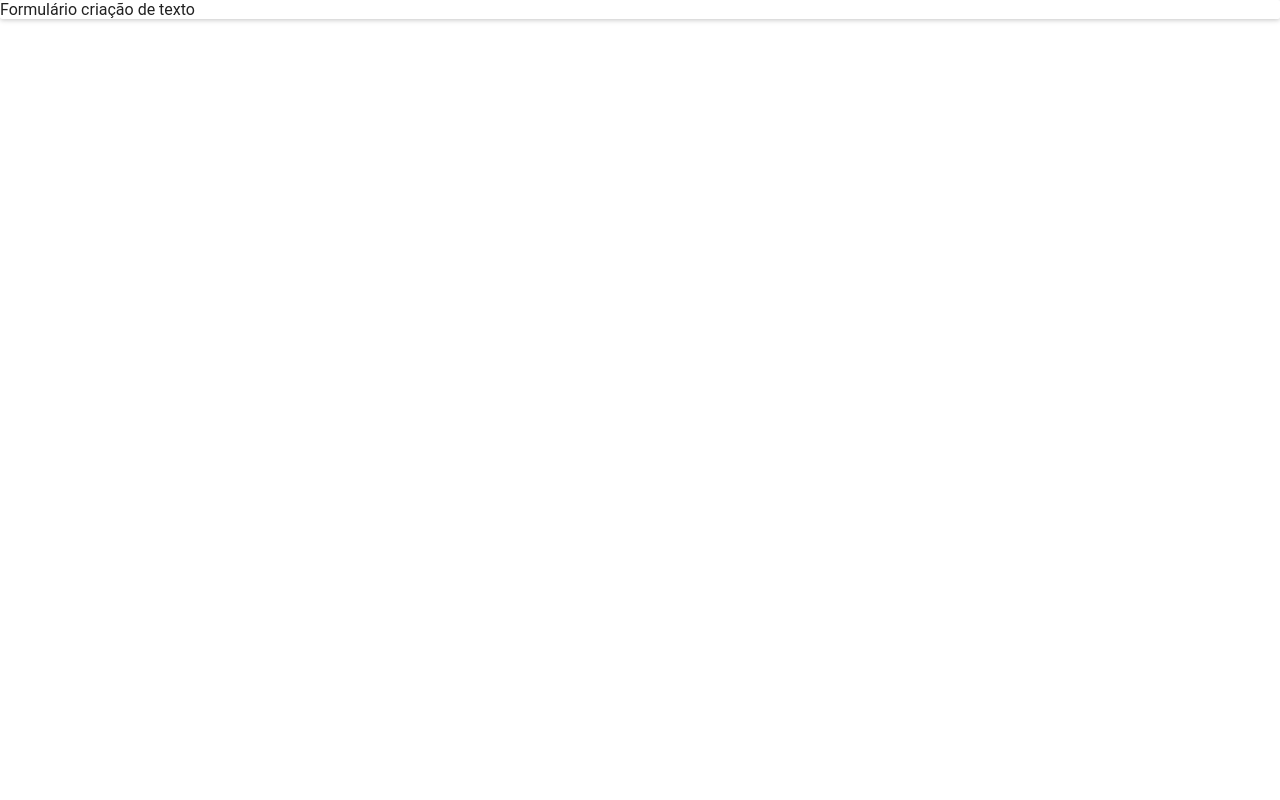
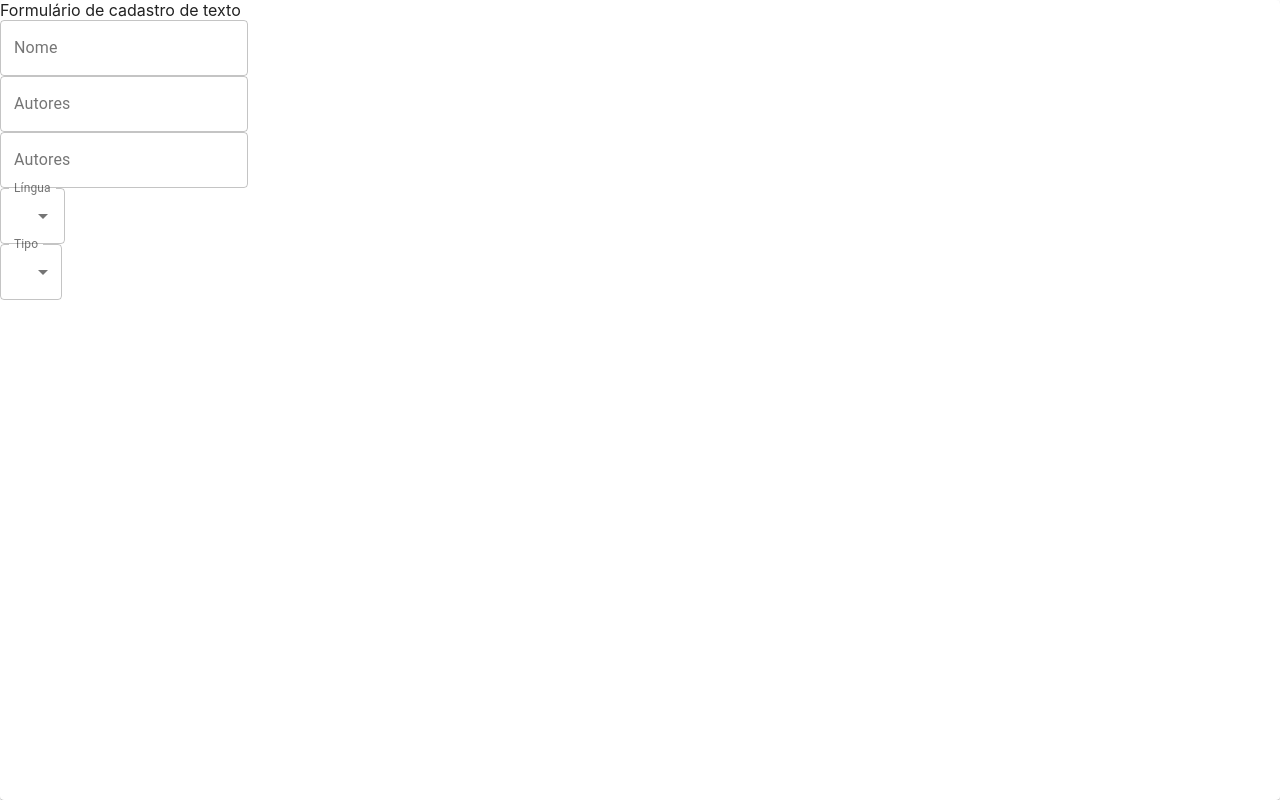
Before and after one commit to MiguelScatolin/leitura-solidaria, a React (Create React App) app: page / in a window 1280 px wide. Built offline with nearby package versions, Linux system fonts and the light colour scheme.

Commit message:
FIT: teste formulario

```diff
--- a/package.json
+++ b/package.json
@@ -4,11 +4,12 @@
     "private": true,
     "homepage": "https://miguelscatolin.github.io/leitura-solidaria/",
     "dependencies": {
+        "@material-ui/core": "^4.11.2",
+        "@material-ui/styles": "^4.11.2",
         "@testing-library/jest-dom": "^5.11.4",
         "@testing-library/react": "^11.1.0",
         "@testing-library/user-event": "^12.1.10",
         "gh-pages": "^3.1.0",
-    "material-ui": "^0.20.2",
         "react": "^17.0.1",
         "react-dom": "^17.0.1",
         "react-router-dom": "^5.2.0",
@@ -17,7 +18,6 @@
     "devDependencies": {
         "@types/axios": "^0.14.0",
         "@types/jest": "^26.0.15",
-    "@types/material-ui": "^0.21.8",
         "@types/node": "^12.0.0",
         "@types/react": "^16.9.56",
         "@types/react-dom": "^16.9.8",
--- a/src/App.tsx
+++ b/src/App.tsx
@@ -1,11 +1,9 @@
 import React from "react";
 import { BrowserRouter as Router, Switch, Route } from "react-router-dom";
 import { TextForm } from "./features/text";
-import MuiThemeProvider from "material-ui/styles/MuiThemeProvider";
 
 function App() {
     return (
-        <MuiThemeProvider>
         <Router>
             <Switch>
                 <Route path="/request">
@@ -16,7 +14,6 @@ function App() {
                 </Route>
             </Switch>
         </Router>
-        </MuiThemeProvider>
     );
 }
 
--- a/src/features/text/views/TextForm.tsx
+++ b/src/features/text/views/TextForm.tsx
@@ -1,8 +1,79 @@
+import { Grid, MenuItem, Paper, TextField } from "@material-ui/core";
+import { makeStyles } from "@material-ui/core/styles";
 import React from "react";
-import { Paper } from "material-ui";
+
+const useStyles = makeStyles({
+    root: {
+        height: "100vh",
+        width: "100vw",
+    },
+});
 
 const TextForm = () => {
-    return <Paper>Formulário criação de texto</Paper>;
+    const classes = useStyles();
+    /* name: string;
+    authors: string[];
+    edition?: number;
+    language: string;
+    type: TextType;
+    hasImages: boolean; */
+    return (
+        <Paper className={classes.root}>
+            <Grid container direction="column" xs={12}>
+                Formulário de cadastro de texto
+                <Grid item>
+                    <TextField
+                        id="outlined-basic"
+                        label="Nome"
+                        aria-label="Nome do texto"
+                        variant="outlined"
+                    />
+                </Grid>
+                <Grid item>
+                    <TextField
+                        id="outlined-basic"
+                        label="Autores"
+                        aria-label="Nome dos Autores"
+                        variant="outlined"
+                    />
+                </Grid>
+                <Grid item>
+                    <TextField
+                        id="outlined-basic"
+                        label="Autores"
+                        aria-label="Nome dos Autores"
+                        variant="outlined"
+                    />
+                </Grid>
+                <Grid item>
+                    <TextField
+                        id="lingua"
+                        label="Língua"
+                        value="20"
+                        select
+                        variant="outlined"
+                        aria-label="Língua do texto"
+                    >
+                        <MenuItem value="portugues10">Ten</MenuItem>
+                        <MenuItem value="ingles">Inglês</MenuItem>
+                    </TextField>
+                </Grid>
+                <Grid item>
+                    <TextField
+                        id="tipo"
+                        label="Tipo"
+                        value="20"
+                        select
+                        aria-label="Tipo do texto"
+                        variant="outlined"
+                    >
+                        <MenuItem value="Literatura">Literatura</MenuItem>
+                        <MenuItem value="artigo">Artigo</MenuItem>
+                    </TextField>
+                </Grid>
+            </Grid>
+        </Paper>
+    );
 };
 
 export default TextForm;
```
Also changed, not shown: 1 other file (tests, documents, lock files or other folders). Lines whose indentation alone changed are shown as unchanged.
